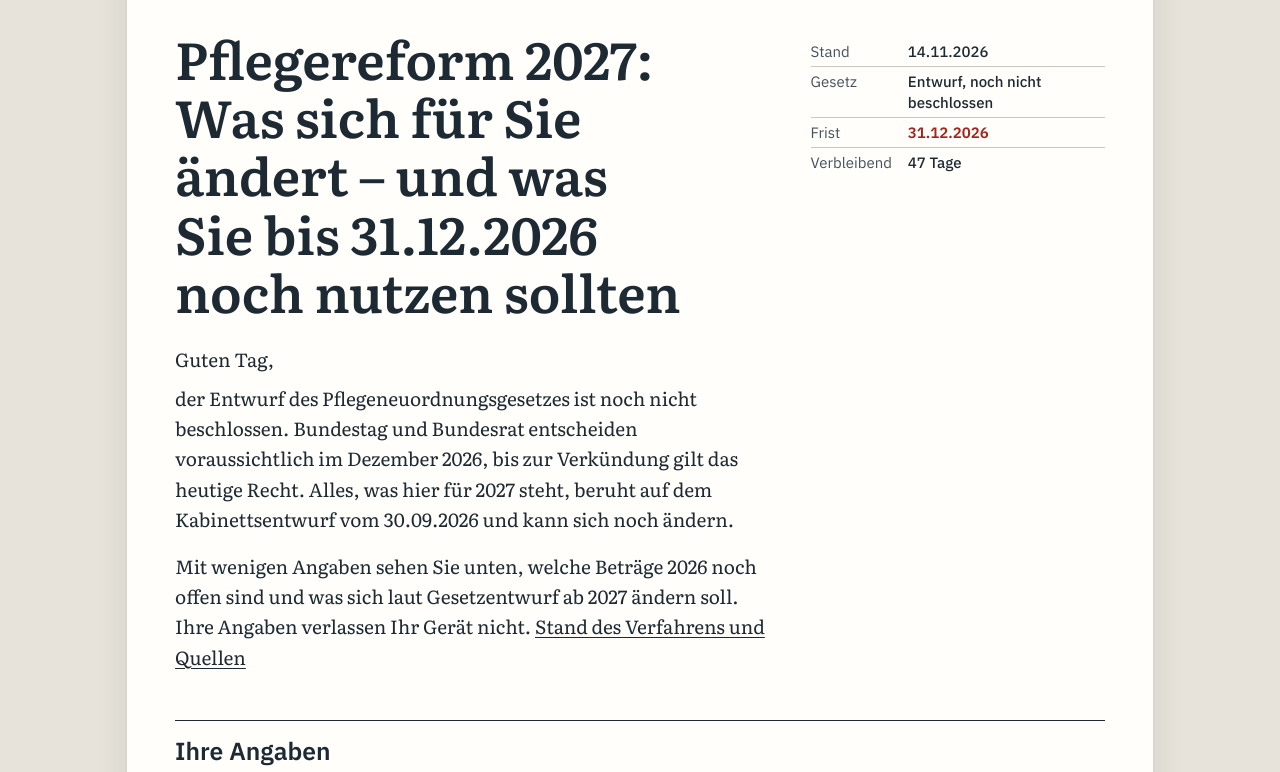
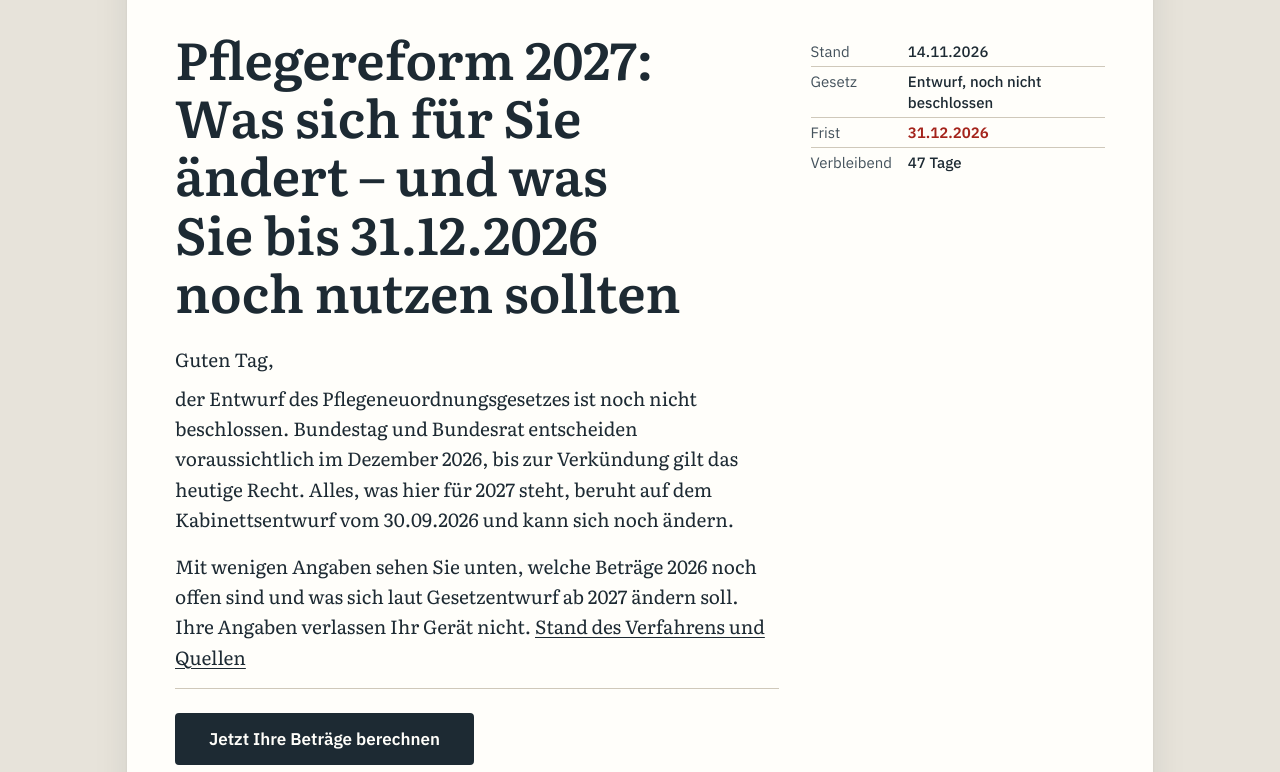
Before and after one commit to venthayconsulting-create/pflegereform-rechner, a plain HTML site: page site/index.html in a window 1280 px wide. Shown: the part 153-925 px from the top of the page. Drawn offline with Linux system fonts and the light colour scheme.

Commit message:
Startseite: Rechner-Button im ersten Sichtbereich
Co-Authored-By: Claude Opus 5.5 <noreply@anthropic.com>
Claude-Session: https://claude.ai/code/session_01XzDtmoU7qvAT3EcHqrdA9N

```diff
--- a/site/index.html
+++ b/site/index.html
@@ -54,6 +54,7 @@
 <p class="anrede">Guten Tag,</p>
 <p>der Entwurf des Pflegeneuordnungsgesetzes ist noch nicht beschlossen. Bundestag und Bundesrat entscheiden voraussichtlich im Dezember 2026, bis zur Verkündung gilt das heutige Recht. Alles, was hier für 2027 steht, beruht auf dem Kabinettsentwurf vom 30.09.2026 und kann sich noch ändern.</p>
 <p>Mit wenigen Angaben sehen Sie unten, welche Beträge 2026 noch offen sind und was sich laut Gesetzentwurf ab 2027 ändern soll. Ihre Angaben verlassen Ihr Gerät nicht. <a href="#verfahren">Stand des Verfahrens und Quellen</a></p>
+<p class="aktion"><a class="btn" href="#rechner">Jetzt Ihre Beträge berechnen</a></p>
 </div>
 </div>
 </section>
```
